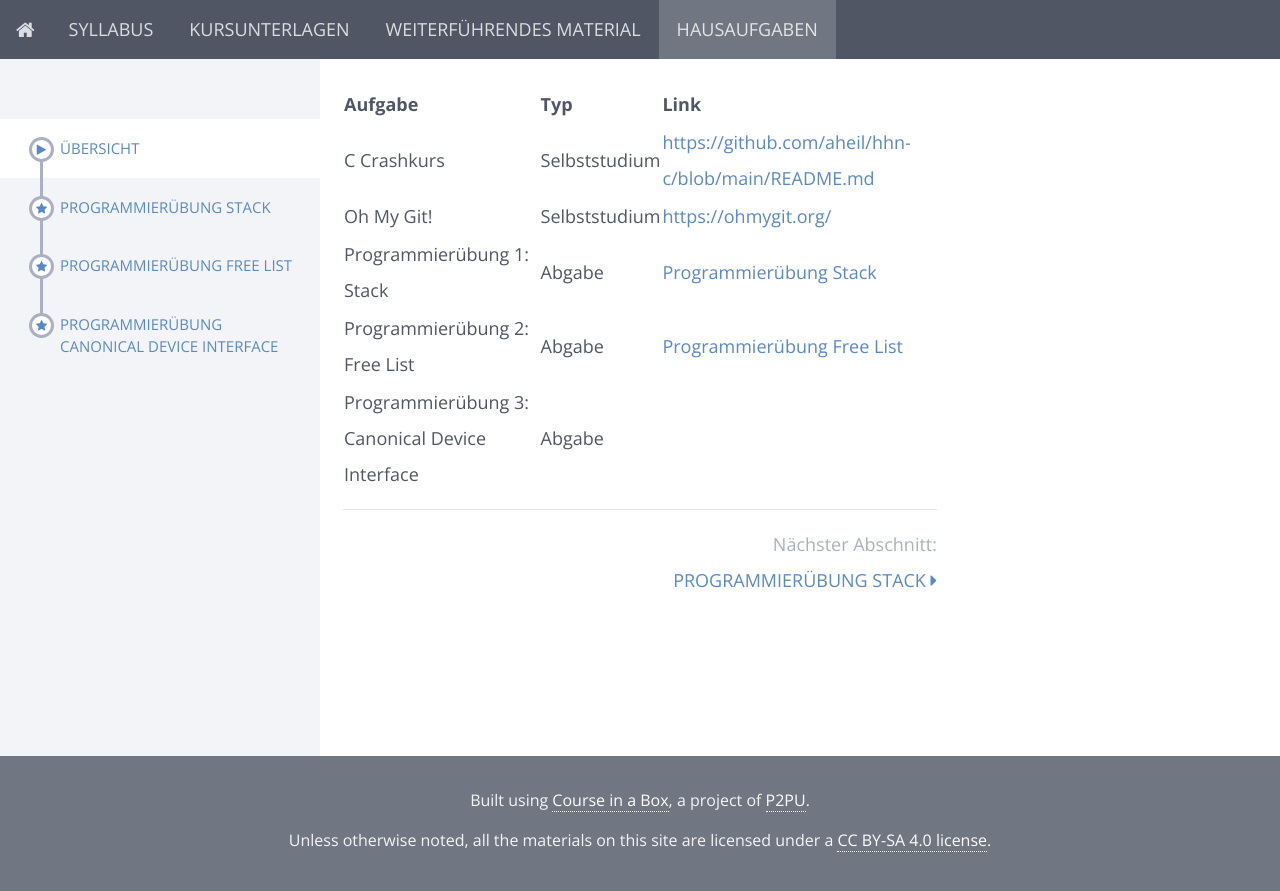
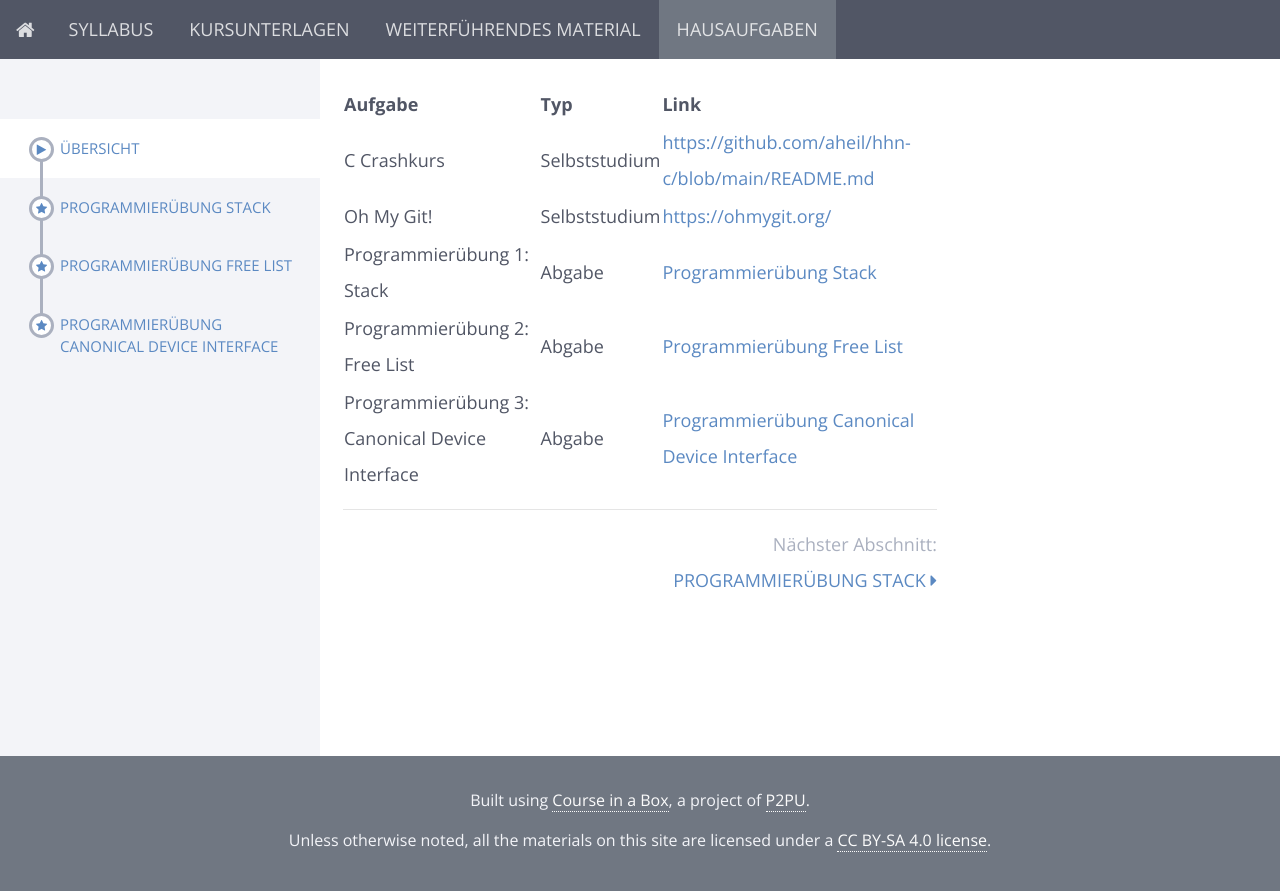
Before and after one commit to aheil/os, a Jekyll site: the page built from modules/hausaufgaben/_posts/2022-03-01-uebersicht.md, in a window 1280 px wide. Shown: the top 891 px of the page. Built offline with Jekyll 4.4.1, drawn with Linux system fonts in a browser that asks for light colours; nearby versions of some CDN libraries.

Commit message:
extended overview

```diff
--- a/modules/hausaufgaben/_posts/2022-03-01-uebersicht.md
+++ b/modules/hausaufgaben/_posts/2022-03-01-uebersicht.md
@@ -6,6 +6,6 @@ title: Übersicht
 | --- | --- | --- |
 | C Crashkurs | Selbststudium | [https://github.com/aheil/hhn-c/blob/main/README.md](https://github.com/aheil/hhn-c/blob/main/README.md) |
 | Oh My Git! | Selbststudium | [https://ohmygit.org/](https://ohmygit.org/) |
-| Programmierübung 1: Stack | Abgabe | [Programmierübung Stack](https://aheil.de/os/modules/hausaufgaben/stack/) |
-| Programmierübung 2: Free List | Abgabe | [Programmierübung Free List](https://aheil.de/os/modules/hausaufgaben/freelist/) |
-| Programmierübung 3: Canonical Device Interface | Abgabe | |
+| Programmierübung 1: Stack | Abgabe | [Programmierübung Stack](../stack/) |
+| Programmierübung 2: Free List | Abgabe | [Programmierübung Free List](../freelist/) |
+| Programmierübung 3: Canonical Device Interface | Abgabe | [Programmierübung Canonical Device Interface](../cononical-device-interface/)  |
```
